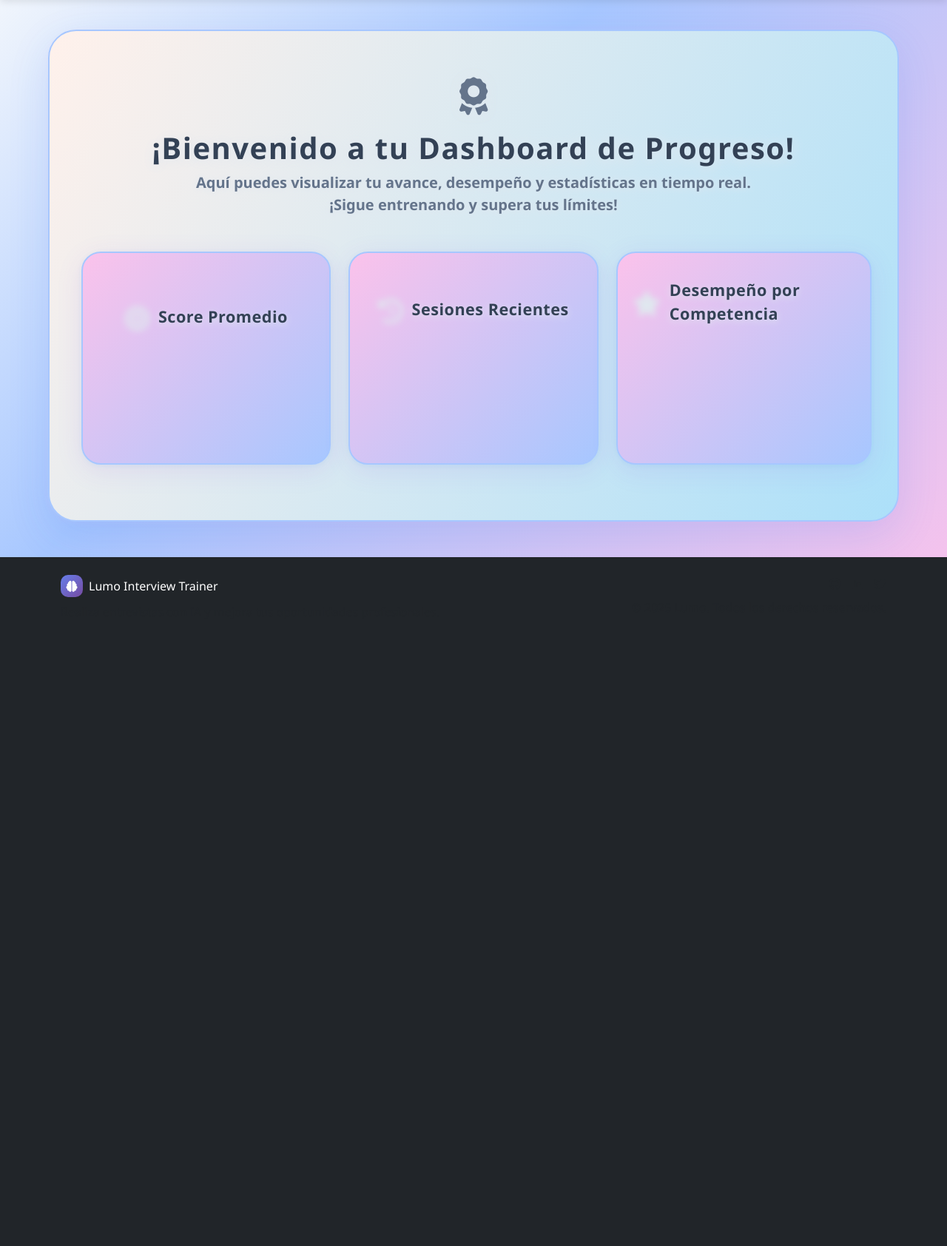
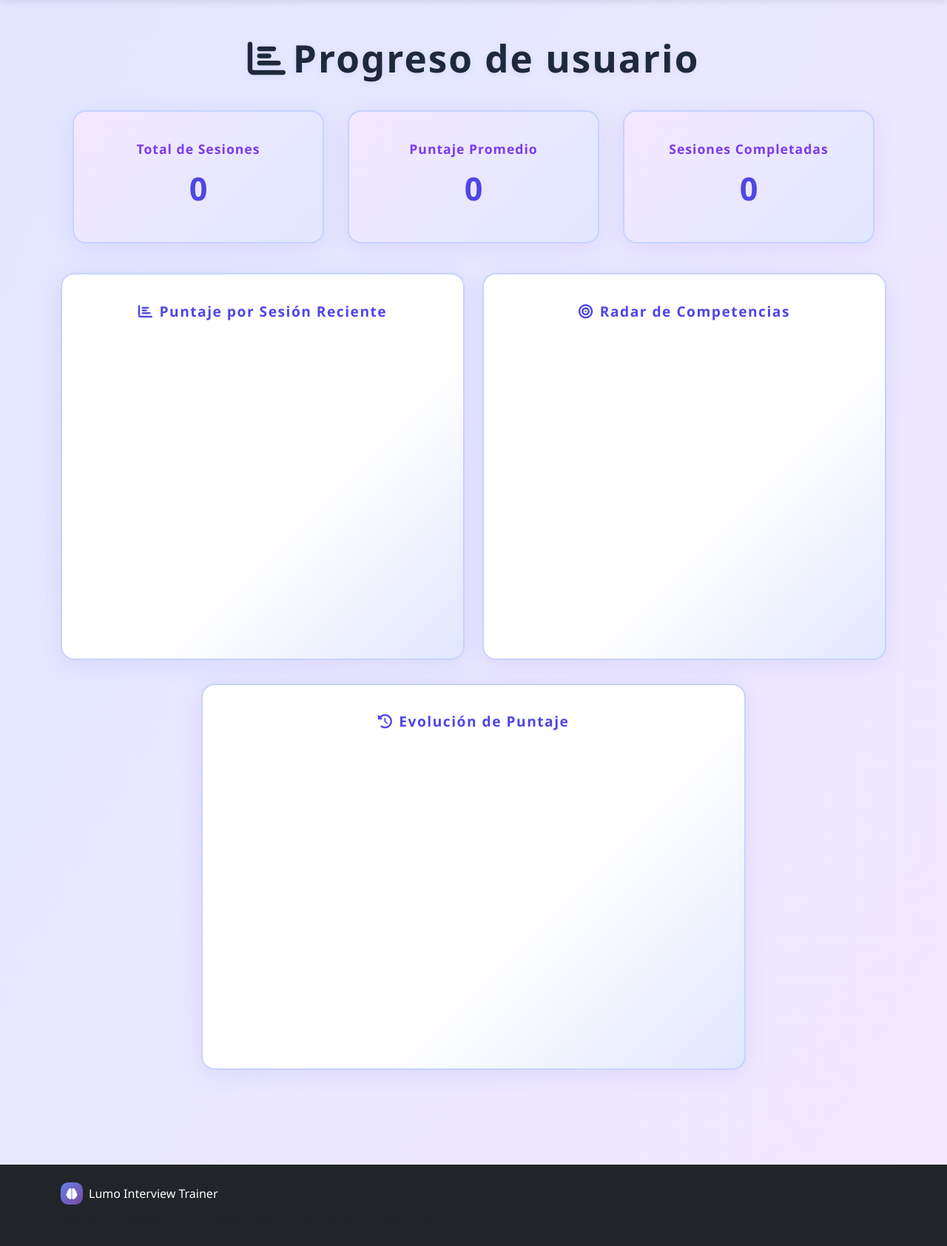
Before and after one commit to mcarrasqub/InterviewTrainer, a Django app: template templates/interview_trainer/progreso.html in a window 1280 px wide. Shown: the part 82-1766 px from the top of the page at 74% size. Before the commit the page ends 889 px from the top, so only its background shows below. Run offline with Django 4.2, Linux system fonts and the light colour scheme; the template is opened without the code that fills it, so the values that code supplies are empty; some libraries are stand-ins or nearby versions.

Commit message:
Agregue el dashboard y el nav de progreso para interactuar hace falta la logica y que se sincronize los score y datos con el usuario

```diff
--- a/templates/interview_trainer/progreso.html
+++ b/templates/interview_trainer/progreso.html
@@ -1,233 +1,311 @@
+
 {% extends 'base.html' %}
-{% load static %}
-
-{% block title %}Progreso - Lumo{% endblock %}
-
+{% block title %}Progreso de usuario - Lumo{% endblock %}
 {% block extra_css %}
 	<style>
 	body {
-    background: linear-gradient(135deg, #f8fafc 0%, #a7c7ff 40%, #fbc2eb 100%) !important;
+		background: linear-gradient(120deg, #e0e7ff 0%, #f3e8ff 100%);
 	}
-  .progress-charts-container {
-    max-width: 1150px;
-    margin: 2.5rem auto;
-    background: linear-gradient(120deg, #fff1eb 0%, #ace0f9 100%);
-    border-radius: 38px;
-    box-shadow: 0 18px 56px rgba(37,99,235,0.13), 0 1.5px 8px 0 rgba(251,194,235,0.10);
-    padding: 3.1rem 2.7rem 2.7rem 2.7rem;
-    border: 2.5px solid #a7c7ff;
-    animation: popin 1.2s cubic-bezier(.23,1.12,.32,1) 1;
-  }
-  @keyframes popin {
-    0% { transform: scale(0.97) translateY(30px); opacity: 0; }
-    100% { transform: scale(1) translateY(0); opacity: 1; }
+	.main-title {
+		font-size: 3.2rem;
+		font-weight: 900;
+		color: #1E293B;
+		letter-spacing: 2px;
+		text-shadow: 0 2px 10px rgba(79,70,229,0.08);
+		margin-bottom: 2.5rem;
+		font-family: 'Segoe UI', Tahoma, Geneva, Verdana, sans-serif;
 	}
 	.chart-title {
+		font-size: 1.5rem;
+		font-weight: 800;
+		color: #7C3AED;
+		letter-spacing: 1.5px;
+		margin-bottom: 1.2rem;
+		font-family: 'Segoe UI', Tahoma, Geneva, Verdana, sans-serif;
+	}
+	.stat-label {
+		font-size: 1.15rem;
+		font-weight: 700;
+		color: #7C3AED;
+		letter-spacing: 1px;
+		margin-bottom: 0.5rem;
+		text-align: center;
+		font-family: 'Segoe UI', Tahoma, Geneva, Verdana, sans-serif;
+	}
+	.stat-value {
+		font-size: 2.8rem;
 		font-weight: 900;
-    color: #334155;
+		color: #1E293B;
+		margin-bottom: 0.2rem;
+		text-align: center;
+		font-family: 'Segoe UI', Tahoma, Geneva, Verdana, sans-serif;
+	}
+	.stat-row {
+		display: flex;
+		gap: 2rem;
+		justify-content: center;
+		align-items: stretch;
+		margin-bottom: 2.5rem;
+		flex-wrap: wrap;
+	}
+	.stat-card {
+		flex: 1 1 0;
+		min-width: 220px;
+		max-width: 340px;
+		height: 180px;
+		display: flex;
+		flex-direction: column;
+		justify-content: center;
+		align-items: center;
+		border-radius: 18px;
+		box-shadow: 0 6px 32px rgba(124,58,237,0.10);
+		background: linear-gradient(135deg, #f3e8ff 0%, #e0e7ff 100%);
+		padding: 2rem 1.5rem;
+		border: 2px solid #c7d2fe;
+		transition: box-shadow 0.3s, transform 0.2s;
+		margin-bottom: 0;
+	}
+	.stat-card:hover {
+		box-shadow: 0 16px 48px rgba(124,58,237,0.18);
+		transform: scale(1.035);
+	}
+	.stat-label {
+		font-size: 1.1rem;
+		color: #7C3AED;
+		font-weight: 600;
 		margin-bottom: 0.5rem;
-    display: flex;
-    align-items: center;
+		text-align: center;
+	}
+	.stat-value {
+		font-size: 2.7rem;
+		font-weight: 900;
+		color: #4F46E5;
+		margin-bottom: 0.2rem;
+		text-align: center;
+	}
+	.chart-container {
+		background: linear-gradient(135deg, #fff 60%, #e0e7ff 100%);
+		border-radius: 18px;
+		box-shadow: 0 6px 32px rgba(79,70,229,0.10);
+		padding: 2.2rem 1.5rem;
+		margin-bottom: 2rem;
+		border: 2px solid #c7d2fe;
+		width: 100%;
+		max-width: 100%;
+		overflow-x: auto;
+	}
+	.chart-title {
+		color: #4F46E5;
+		font-weight: 700;
+		font-size: 1.2rem;
+		margin-bottom: 1.2rem;
+	}
+	.img-matplotlib {
+		border-radius: 12px;
+		border: 2px solid #7C3AED;
+		box-shadow: 0 4px 18px rgba(124,58,237,0.12);
+		max-height: 320px;
+		background: #fff;
+	}
+	@media (max-width: 991px) {
+		.stat-row {
+			flex-direction: column;
+			gap: 1.2rem;
+		}
+		.stat-card {
+			max-width: 100%;
+			width: 100%;
+			margin-bottom: 0.8rem;
+			height: 150px;
+		}
+		.chart-container {
+			padding: 1.2rem 0.5rem;
+			margin-bottom: 1.2rem;
+		}
+	}
+	@media (max-width: 767px) {
+		.main-title {
+			font-size: 2.1rem;
+			margin-bottom: 1.2rem;
+		}
+		.stat-row {
 			gap: 0.7rem;
-    letter-spacing: 0.5px;
-    text-shadow: 0 2px 8px #e0e7ef;
-    transition: color 0.2s;
-    font-size: 1.35rem;
 		}
-  .chart-card {
-    background: linear-gradient(135deg, #fbc2eb 0%, #a7c7ff 100%);
-    border-radius: 26px;
-    box-shadow: 0 8px 36px rgba(124,58,237,0.10), 0 1.5px 8px 0 rgba(6,182,212,0.08);
-    padding: 2.1rem 1.3rem 1.7rem 1.3rem;
-    margin-bottom: 2rem;
-    transition: box-shadow 0.25s, transform 0.18s, background 0.25s;
-    border: 2px solid #a7c7ff;
-    position: relative;
-    z-index: 1;
-    animation: popin 1.2s cubic-bezier(.23,1.12,.32,1) 1;
+		.stat-card {
+			height: 120px;
+			padding: 1rem 0.5rem;
 		}
-  .chart-card:hover, .chart-card:focus-within {
-    box-shadow: 0 16px 56px 0 #7c3aed, 0 1.5px 8px 0 #06b6d4;
-    background: linear-gradient(135deg, #a7c7ff 0%, #fbc2eb 100%);
-    transform: translateY(-8px) scale(1.035);
+		.chart-title {
+			font-size: 1.1rem;
 		}
-  .chart-title:hover, .chart-card:hover .chart-title {
-    color: #3fa7ff;
+		.chart-container {
+			padding: 0.7rem 0.2rem;
 		}
-  .chart-icon {
-    font-size: 2.1rem;
-    color: #ff853fff;
-    filter: drop-shadow(0 2px 8px #e0e7ef);
-    transition: color 0.2s, filter 0.2s;
-    background: linear-gradient(135deg, #306492ff 0%, S#09470dff 100%);
-    -webkit-background-clip: text;
-    -webkit-text-fill-color: transparent;
-    background-clip: text;
-    text-fill-color: transparent;
+		#sessionsChartWrapper, #skillsRadarWrapper {
+			max-width: 100vw;
+			width: 100vw;
+			height: 260px;
 		}
-  .chart-card:hover .chart-icon {
-    color: #232946;
-    filter: drop-shadow(0 2px 12px #3fa7ff);
-    background: linear-gradient(135deg, #232946 0%, #3fa7ff 100%);
-    -webkit-background-clip: text;
-    -webkit-text-fill-color: transparent;
-    background-clip: text;
-    text-fill-color: transparent;
+		#sessionsChart, #skillsRadar {
+			width: 100vw !important;
+			height: 260px !important;
+			max-width: 100vw !important;
+			max-height: 260px !important;
 		}
-  .progress-charts-container h1 {
-    color: #334155;
-    font-size: 2.5rem;
-    font-weight: 900;
-    letter-spacing: 1.5px;
-    margin-bottom: 0.2rem;
-    text-shadow: 0 2px 16px #e0e7ef;
 	}
-  .progress-charts-container .lead {
-    color: #64748b;
-    font-weight: 700;
-    margin-top: 0.5rem;
-    margin-bottom: 1.5rem;
-    text-shadow: 0 1px 8px #e0e7ef;
+	@media (max-width: 575px) {
+		.container {
+			padding-left: 0.2rem !important;
+			padding-right: 0.2rem !important;
+		}
+		.stat-card {
+			padding: 0.7rem 0.2rem;
+		}
+		.chart-container {
+			padding: 0.3rem 0.1rem;
+		}
+		#sessionsChartWrapper, #skillsRadarWrapper {
+			height: 180px;
+		}
+		#sessionsChart, #skillsRadar {
+			height: 180px !important;
+			max-height: 180px !important;
+		}
 	}
 </style>
 {% endblock %}
-
 {% block content %}
-<div class="progress-charts-container">
-  <div class="text-center mb-5">
-    <div style="font-size:3.2rem; margin-bottom:0.5rem;">
-      <i class="fas fa-award fa-bounce" style="color:#64748b; filter: drop-shadow(0 0 8px #e0e7ef);"></i>
+<div class="container py-5">
+	<h1 class="main-title text-center"><i class="fas fa-chart-bar me-2"></i>Progreso de usuario</h1>
+	<div class="stat-row">
+		<div class="stat-card">
+			<div class="stat-label">Total de Sesiones</div>
+			<div id="totalSessions" class="stat-value">0</div>
 		</div>
-    <h1>¡Bienvenido a tu Dashboard de Progreso!</h1>
-    <p class="lead">Aquí puedes visualizar tu avance, desempeño y estadísticas en tiempo real.<br>¡Sigue entrenando y supera tus límites!</p>
+		<div class="stat-card">
+			<div class="stat-label">Puntaje Promedio</div>
+			<div id="averageScore" class="stat-value">0</div>
 		</div>
-  <div class="row g-4 align-items-stretch">
-    <div class="col-lg-4 col-md-6 d-flex">
-      <div class="chart-card flex-fill d-flex flex-column align-items-center justify-content-center">
-                <div class="chart-title"><i class="fas fa-bullseye chart-icon" style="color:#3b82f6; background:none; filter:none; opacity:1;"></i>Score Promedio</div>
-        <canvas id="scoreChart" style="max-width:220px;"></canvas>
+		<div class="stat-card">
+			<div class="stat-label">Sesiones Completadas</div>
+			<div id="completedSessions" class="stat-value">0</div>
 		</div>
 	</div>
-    <div class="col-lg-4 col-md-6 d-flex">
-      <div class="chart-card flex-fill d-flex flex-column align-items-center justify-content-center">
-                <div class="chart-title"><i class="fas fa-history chart-icon" style="color:#06b6d4; background:none; filter:none; opacity:1;"></i>Sesiones Recientes</div>
-        <canvas id="sessionsChart" style="max-width:260px;"></canvas>
+	<div class="row g-4 justify-content-center align-items-center flex-lg-row flex-column">
+		<div class="col-lg-6 col-md-12 d-flex justify-content-center align-items-center mb-4 mb-lg-0">
+			<div class="chart-container d-flex flex-column align-items-center justify-content-center" style="min-height:260px;">
+				<div class="chart-title"><i class="fas fa-bar-chart me-2"></i>Puntaje por Sesión Reciente</div>
+				<div id="sessionsChartWrapper" style="width:100%;max-width:400px;height:400px;display:flex;align-items:center;justify-content:center;position:relative;">
+					<canvas id="sessionsChart" width="400" height="400" style="max-width:100%;max-height:100%;display:none;"></canvas>
+					<div id="sessionsPlaceholder" style="display:none;flex-direction:column;align-items:center;justify-content:center;width:100%;height:100%;position:absolute;top:0;left:0;">
+						<i class="fas fa-folder-open" style="font-size:3rem;color:#7C3AED;margin-bottom:1rem;"></i>
+						<div style="color:#4F46E5;font-size:1.2rem;font-weight:600;letter-spacing:1px;">Aún no hay datos disponibles</div>
 					</div>
 				</div>
-    <div class="col-lg-4 col-md-12 d-flex">
-      <div class="chart-card flex-fill d-flex flex-column align-items-center justify-content-center">
-                <div class="chart-title"><i class="fas fa-star chart-icon" style="color:#fbbf24; background:none; filter:none; opacity:1;"></i>Desempeño por Competencia</div>
-        <canvas id="skillsRadarChart" style="max-width:320px;"></canvas>
+			</div>
+		</div>
+		<div class="col-lg-6 col-md-12 d-flex justify-content-center align-items-center mb-4 mb-lg-0">
+			<div class="chart-container d-flex flex-column align-items-center justify-content-center" style="min-height:260px;">
+				<div class="chart-title"><i class="fas fa-bullseye me-2"></i>Radar de Competencias</div>
+				<div id="skillsRadarWrapper" style="width:100%;max-width:400px;height:400px;display:flex;align-items:center;justify-content:center;position:relative;">
+					<canvas id="skillsRadar" width="400" height="400" style="max-width:100%;max-height:100%;display:none;"></canvas>
+					<div id="skillsPlaceholder" style="display:none;flex-direction:column;align-items:center;justify-content:center;width:100%;height:100%;position:absolute;top:0;left:0;">
+						<i class="fas fa-chart-pie" style="font-size:3rem;color:#7C3AED;margin-bottom:1rem;"></i>
+						<div style="color:#4F46E5;font-size:1.2rem;font-weight:600;letter-spacing:1px;">Aún no hay datos disponibles</div>
+					</div>
+				</div>
+			</div>
+		</div>
+	</div>
+	<div class="row justify-content-center">
+		<div class="col-lg-8 col-md-12">
+			<div class="chart-container d-flex flex-column align-items-center justify-content-center" style="min-height:400px;">
+				<div class="chart-title"><i class="fas fa-history me-2"></i>Evolución de Puntaje</div>
+				<div style="width:100%;max-width:600px;height:400px;display:flex;align-items:center;justify-content:center;">
+					<canvas id="scoreEvolutionChart" width="600" height="400" style="max-width:100%;max-height:100%;"></canvas>
+				</div>
 			</div>
 		</div>
 	</div>
 </div>
 {% endblock %}
+{% block extra_js %}
+<script src="https://cdn.jsdelivr.net/npm/chart.js@4.3.0/dist/chart.umd.min.js"></script>
+<script>
+// Cargar datos de progreso vía AJAX
+fetch("{% url 'interview_trainer:progreso_data' %}")
+	.then(res => res.json())
+	.then(data => {
+		document.getElementById('averageScore').textContent = data.average_score;
+		document.getElementById('totalSessions').textContent = data.sessions_labels.length;
+		document.getElementById('completedSessions').textContent = data.sessions_labels.filter((_,i) => data.sessions_scores[i] > 0).length;
 
-{% block extra_js %}
-<script src="https://cdn.jsdelivr.net/npm/chart.js"></script>
-<script>
-// Dark & Blue Chart.js Colors
-const stunningColors = {
-  blue: '#030303ff', // violeta
-  blueDark: '#070707ff', // celeste vibrante
-  blueDeep: '#e30aa6ff', // rosa claro
-  white: '#fff1eb',
-  accent: '#fbbf24', // amarillo vibrante
-  accent2: '#094ec7ff',
-  accent3: '#ace0f9',
-  bg1: 'rgba(228, 198, 0, 0.1)',
-  bg2: 'rgba(90, 131, 141, 0.1)'
-};
-fetch("{% url 'interview_trainer:progreso_data' %}")
-  .then(response => response.json())
-  .then(data => {
-    // Score promedio (Doughnut)
-    new Chart(document.getElementById('scoreChart'), {
-      type: 'doughnut',
-      data: {
-        labels: ['Score', 'Restante'],
-        datasets: [{
-          data: [data.average_score, 10 - data.average_score],
-          backgroundColor: [stunningColors.blue, stunningColors.blueDeep],
-          borderWidth: 3,
-          hoverOffset: 10,
-          borderColor: [stunningColors.white, stunningColors.bg1]
-        }]
-      },
-      options: {
-        cutout: '70%',
-        plugins: {
-          legend: { display: false },
-          tooltip: { enabled: true },
-          title: { display: false }
-        },
-        animation: { animateRotate: true, animateScale: true }
-      }
-    });
-
-    // Sesiones recientes (Bar)
-    new Chart(document.getElementById('sessionsChart'), {
+		// Chart de sesiones con placeholder
+		const sessionsChart = document.getElementById('sessionsChart');
+		const sessionsPlaceholder = document.getElementById('sessionsPlaceholder');
+		if (!data.sessions_scores || data.sessions_scores.length === 0 || data.sessions_scores.every(v => v === 0)) {
+			sessionsChart.style.display = 'none';
+			sessionsPlaceholder.style.display = 'flex';
+		} else {
+			sessionsChart.style.display = 'block';
+			sessionsPlaceholder.style.display = 'none';
+			new Chart(sessionsChart.getContext('2d'), {
 				type: 'bar',
 				data: {
 					labels: data.sessions_labels,
 					datasets: [{
-          label: 'Score',
+						label: 'Puntaje',
 						data: data.sessions_scores,
-          backgroundColor: [stunningColors.blue, stunningColors.blueDark, stunningColors.blueDeep, stunningColors.white, stunningColors.accent, stunningColors.accent2, stunningColors.accent3],
-          borderRadius: 12,
-          maxBarThickness: 36,
-          borderWidth: 2,
-          borderColor: stunningColors.bg2,
-          hoverBackgroundColor: stunningColors.blue
+						backgroundColor: 'rgba(124,58,237,0.25)',
+						borderColor: 'rgba(79,70,229,1)',
+						borderWidth: 3,
+						borderRadius: 8,
+						hoverBackgroundColor: 'rgba(124,58,237,0.45)'
 					}]
 				},
 				options: {
+					scales: { y: { beginAtZero: true, max: 10, grid: { color: '#e0e7ff' } }, x: { grid: { color: '#e0e7ff' } } },
 					plugins: {
 						legend: { display: false },
-          tooltip: { enabled: true }
-        },
-        scales: {
-          y: { min: 0, max: 10, ticks: { stepSize: 2, color: stunningColors.white }, grid: { color: stunningColors.bg2 } },
-          x: { grid: { color: stunningColors.bg1 }, ticks: { color: stunningColors.white } }
-        },
-        animation: { duration: 1200, easing: 'easeOutBounce' }
+						tooltip: { backgroundColor: '#7C3AED', titleColor: '#fff', bodyColor: '#fff' }
+					}
 				}
 			});
+		}
 
-    // Radar de competencias
-    new Chart(document.getElementById('skillsRadarChart'), {
+		// Radar de competencias con placeholder
+		const skillsRadar = document.getElementById('skillsRadar');
+		const skillsPlaceholder = document.getElementById('skillsPlaceholder');
+		if (!data.skills_scores || data.skills_scores.length === 0 || data.skills_scores.every(v => v === 0)) {
+			skillsRadar.style.display = 'none';
+			skillsPlaceholder.style.display = 'flex';
+		} else {
+			skillsRadar.style.display = 'block';
+			skillsPlaceholder.style.display = 'none';
+			new Chart(skillsRadar.getContext('2d'), {
 				type: 'radar',
 				data: {
 					labels: data.skills_labels,
 					datasets: [{
-          label: 'Desempeño',
+						label: 'Competencias',
 						data: data.skills_scores,
-          backgroundColor: 'rgba(73, 229, 0, 0.18)',
-          borderColor: stunningColors.blue,
-          pointBackgroundColor: stunningColors.white,
-          pointBorderColor: stunningColors.blue,
-          pointHoverBackgroundColor: stunningColors.blueDark,
-          pointHoverBorderColor: stunningColors.white
+						backgroundColor: 'rgba(79,70,229,0.18)',
+						borderColor: 'rgba(124,58,237,1)',
+						pointBackgroundColor: 'rgba(124,58,237,1)',
+						pointBorderColor: '#fff',
+						pointRadius: 6,
+						pointHoverRadius: 9
 					}]
 				},
 				options: {
+					scales: { r: { min: 0, max: 10, angleLines: { color: '#e0e7ff' }, grid: { color: '#e0e7ff' }, pointLabels: { color: '#4F46E5', font: { size: 14, weight: 'bold' } } } },
 					plugins: {
 						legend: { display: false },
-          tooltip: { enabled: true }
-        },
-        scales: {
-          r: {
-            min: 0,
-            max: 10,
-            ticks: { stepSize: 2, color: stunningColors.white },
-            pointLabels: { font: { size: 15, weight: 'bold' }, color: stunningColors.blue },
-            grid: { color: stunningColors.bg1 }
+						tooltip: { backgroundColor: '#4F46E5', titleColor: '#fff', bodyColor: '#fff' }
 					}
-        },
-        animation: { duration: 1200, easing: 'easeInOutQuart' }
 				}
 			});
+		}
 	});
 </script>
 {% endblock %}
```
Also changed, not shown: interview_trainer/views.py (+22 -7 lines), .github/copilot-instructions.md (added), db.sqlite3. Lines whose indentation alone changed are shown as unchanged.
